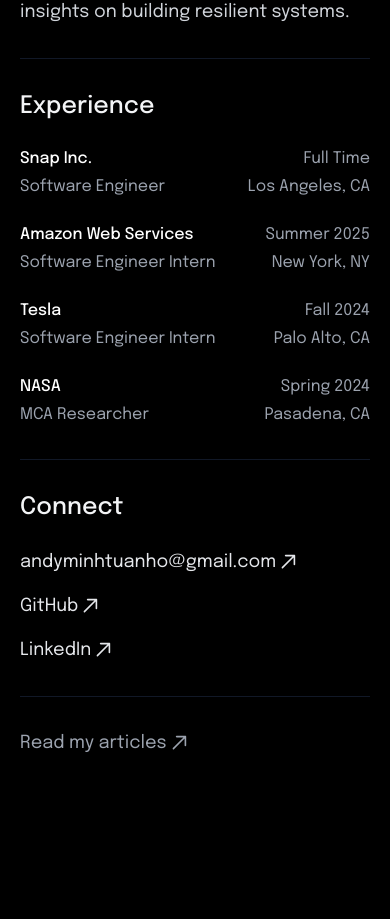
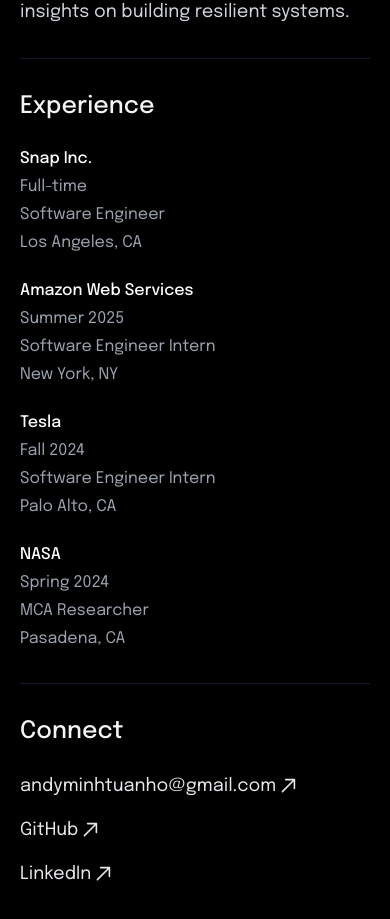
Before and after one commit to anmho/website, a Next.js app: page /about in a window 390 px wide. Shown: the part 832-1751 px from the top of the page. Before the commit the page ends 1669 px from the top, so only its background shows below. Built offline with nearby package versions, Linux system fonts and the light colour scheme.

Commit message:
fix: correct experience history

```diff
--- a/src/components/AboutPage.tsx
+++ b/src/components/AboutPage.tsx
@@ -6,6 +6,7 @@
 import { useInView } from 'framer-motion';
 import { RxArrowTopRight } from 'react-icons/rx';
 import Link from 'next/link';
+import { experience } from '@/lib/experience';
 
 export default function AboutPage() {
   const githubUrl = 'https://github.com/anmho';
@@ -64,21 +65,12 @@
                   Experience
                 </h2>
                 <div className="space-y-6 text-base sm:text-lg">
-                  {[
-                    ['Snap Inc.', 'Full Time', 'Software Engineer', 'Los Angeles, CA'],
-                    ['Amazon Web Services', 'Summer 2025', 'Software Engineer Intern', 'New York, NY'],
-                    ['Tesla', 'Fall 2024', 'Software Engineer Intern', 'Palo Alto, CA'],
-                    ['NASA', 'Spring 2024', 'MCA Researcher', 'Pasadena, CA'],
-                  ].map(([company, period, role, location]) => (
-                    <div key={company}>
-                      <div className="flex flex-row justify-between mb-1">
-                        <span className="text-gray-900 dark:text-white font-medium">{company}</span>
-                        <span className="text-gray-500 dark:text-gray-400">{period}</span>
-                      </div>
-                      <div className="flex flex-row justify-between text-gray-600 dark:text-gray-400">
-                        <span>{role}</span>
-                        <span>{location}</span>
-                      </div>
+                  {experience.map((item) => (
+                    <div key={item.company} className="grid gap-x-4 gap-y-1 sm:grid-cols-[minmax(0,1fr)_auto]">
+                      <span className="font-medium text-gray-900 dark:text-white">{item.company}</span>
+                      <span className="text-left text-gray-500 dark:text-gray-400 sm:text-right">{item.period}</span>
+                      <span className="text-gray-600 dark:text-gray-400">{item.role}</span>
+                       <span className="text-left text-gray-600 dark:text-gray-400 sm:text-right">{item.location}</span>
                     </div>
                   ))}
                 </div>
--- a/src/components/Experience.tsx
+++ b/src/components/Experience.tsx
@@ -1,71 +1,11 @@
 'use client';
 
 import SectionContainer from './SectionContainer';
-import { FiExternalLink } from 'react-icons/fi';
-import { BsGithub } from 'react-icons/bs';
-import { BsLinkedin } from 'react-icons/bs';
-import { SiGmail } from 'react-icons/si';
 import { useRef } from 'react';
 import { useInView } from 'framer-motion';
-
-/* Import as json */
-const experiences: IExperience[] = [
-  {
-    company: 'Snap Inc.',
-    year: 'Full Time',
-    title: 'Software Engineer',
-    location: 'Los Angeles, CA',
-  },
-  {
-    company: 'Amazon Web Services',
-    year: 'Summer 2025',
-    title: 'Engineering',
-    location: 'New York, NY',
-  },
-  {
-    company: 'Tesla',
-    year: 'Fall 2024',
-    title: 'Engineering',
-    location: 'Palo Alto, CA',
-  },
-  {
-    company: 'Snap Inc.',
-    year: 'Summer 2024',
-    title: 'Engineering',
-    location: 'Los Angeles, CA',
-  },
-  {
-    company: 'NASA',
-    year: 'Spring 2024',
-    title: 'Lucy Researcher',
-    location: 'Pasadena, CA',
-  },
-  {
-    company: 'Snap Inc.',
-    year: 'Spring 2023',
-    title: 'Engineering',
-    location: 'Los Angeles, CA',
-  },
-  {
-    company: 'University of California, Irvine',
-    year: '2022 - 2024',
-    title: 'Web Developer',
-    location: 'Irvine, CA',
-  },
-
-  {
-    company: 'Snap Inc.',
-    year: 'Summer 2022',
-    title: 'Engineering Scholar',
-    location: 'Los Angeles, CA',
-  },
-];
+import { experience } from '@/lib/experience';
 
 function Experience() {
-  const githubUrl = 'github.com/anmho';
-  const linkedinUrl = 'linkedin.com/in/andrewmnho';
-  const gmail = 'andyminhtuanho@gmail.com';
-
   const ref = useRef<HTMLDivElement>(null);
   const isInView = useInView(ref, { once: true });
 
@@ -89,11 +29,11 @@
         </div>
 
         <div className="md:w-1/2 flex flex-col p-2 font-light">
-          {experiences.map((exp, index) => (
+          {experience.map((exp, index) => (
             <ExperienceItem
               experience={exp}
               index={index}
-              key={`${exp.company}-${exp.year}-${index}`}
+              key={`${exp.company}-${exp.period}-${index}`}
             />
           ))}
         </div>
@@ -102,19 +42,12 @@
   );
 }
 
-interface IExperience {
-  company: string;
-  year: string;
-  title: string;
-  location: string;
-}
-
 interface ExperienceItemProps {
-  experience: IExperience;
+  experience: (typeof experience)[number];
   index: number;
 }
 
-function ExperienceItem({ experience, index }: ExperienceItemProps) {
+function ExperienceItem({ experience: item, index }: ExperienceItemProps) {
   const itemRef = useRef<HTMLDivElement>(null);
   const itemInView = useInView(itemRef, { once: true, margin: '-80px' });
 
@@ -132,15 +65,15 @@
     >
       <div className="flex w-full flex-col gap-1 sm:flex-row sm:items-center sm:justify-between">
         <h2 className="text-lg font-semibold sm:text-xl">
-          {experience.company}
+          {item.company}
         </h2>
         <p className="text-sm font-medium text-gray-500 dark:text-gray-300 sm:text-base">
-          {experience.year}
+          {item.period}
         </p>
       </div>
       <div className="mt-2 flex w-full flex-col gap-1 text-sm text-gray-500 dark:text-gray-400 sm:flex-row sm:items-center sm:justify-between sm:text-base">
-        <span>{experience.title}</span>
-        <span>{experience.location}</span>
+        <span>{item.role}</span>
+        <span>{item.location}</span>
       </div>
     </div>
   );
--- /dev/null
+++ b/src/lib/experience.ts
@@ -0,0 +1,33 @@
+export type Experience = {
+  company: string;
+  period: string;
+  role: string;
+  location: string;
+};
+
+export const experience: Experience[] = [
+  {
+    company: 'Snap Inc.',
+    period: 'Full-time',
+    role: 'Software Engineer',
+    location: 'Los Angeles, CA',
+  },
+  {
+    company: 'Amazon Web Services',
+    period: 'Summer 2025',
+    role: 'Software Engineer Intern',
+    location: 'New York, NY',
+  },
+  {
+    company: 'Tesla',
+    period: 'Fall 2024',
+    role: 'Software Engineer Intern',
+    location: 'Palo Alto, CA',
+  },
+  {
+    company: 'NASA',
+    period: 'Spring 2024',
+    role: 'MCA Researcher',
+    location: 'Pasadena, CA',
+  },
+];
```
